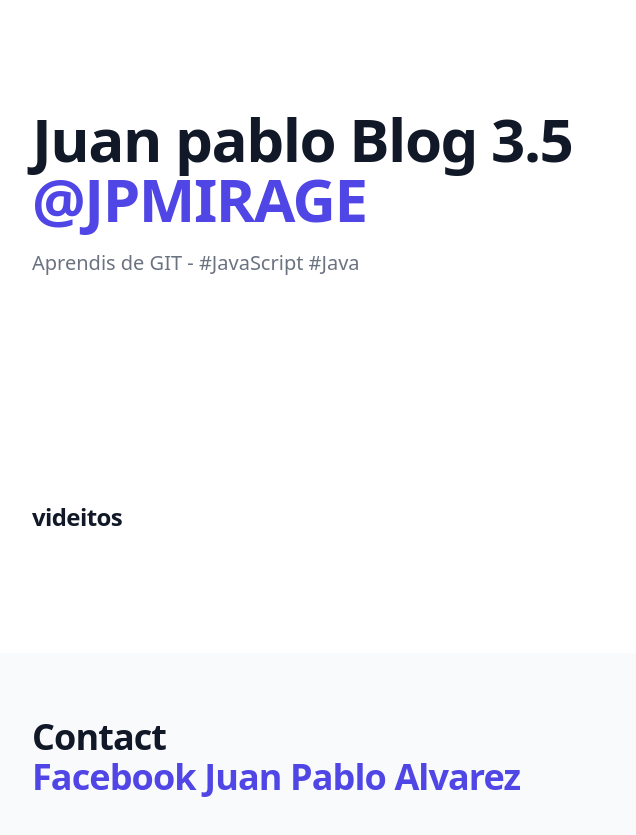
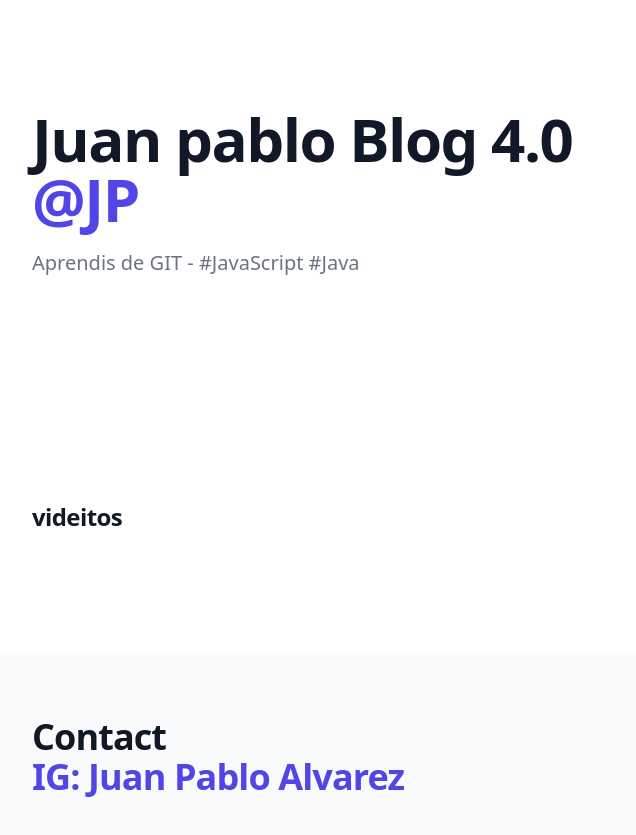
Before and after one commit to juan546546546/async-landing, a plain HTML site: page src/index.html in a window 1280 px wide. Shown: the part 67-902 px from the top of the page, 0-636 px from the left. Drawn offline with nearby package versions, Linux system fonts and the light colour scheme.

Commit message:
Cambie desde local el Blog 4.0

```diff
--- a/src/index.html
+++ b/src/index.html
@@ -21,7 +21,7 @@
               <div class="flex items-center flex-grow flex-shrink-0 lg:flex-grow-0">
                 <div class="flex items-center justify-between w-full md:w-auto">
                   <a href="#">
-                    <span class="sr-only">Blogs</span>
+                    <span class="sr-only">Nata Blogs</span>
                     <img class="h-8 w-auto sm:h-10" src="https://tailwindui.com/img/logos/workflow-mark-indigo-600.svg">
                   </a>
                 </div>
@@ -38,8 +38,8 @@
         <main class="mt-10 mx-auto max-w-7xl px-4 sm:mt-12 sm:px-6 md:mt-16 lg:mt-20 lg:px-8 xl:mt-28">
           <div class="sm:text-center lg:text-left">
             <h1 class="text-4xl tracking-tight font-extrabold text-gray-900 sm:text-5xl md:text-6xl">
-              <span class="block xl:inline">Juan pablo Blog 3.5</span>
-              <span class="block text-indigo-600 xl:inline">@JPMIRAGE</span>
+              <span class="block xl:inline">Juan pablo Blog 4.0</span>
+              <span class="block text-indigo-600 xl:inline">@JP</span>
             </h1>
             <p
               class="mt-3 text-base text-gray-500 sm:mt-5 sm:text-lg sm:max-w-xl sm:mx-auto md:mt-5 md:text-xl lg:mx-0">
@@ -67,7 +67,7 @@
     <div class="max-w-7xl mx-auto py-12 px-4 sm:px-6 lg:py-16 lg:px-8 lg:flex lg:items-center lg:justify-between">
       <h2 class="text-3xl font-extrabold tracking-tight text-gray-900 sm:text-4xl">
         <span class="block">Contact</span>
-        <span class="block text-indigo-600">Facebook Juan Pablo Alvarez</span>
+        <span class="block text-indigo-600">IG: Juan Pablo Alvarez</span>
       </h2>
       <div class="mt-8 flex lg:mt-0 lg:flex-shrink-0">
         <svg xmlns="http://www.w3.org/2000/svg" x="0px" y="0px" width="48" height="48" viewBox="0 0 48 48"
```
